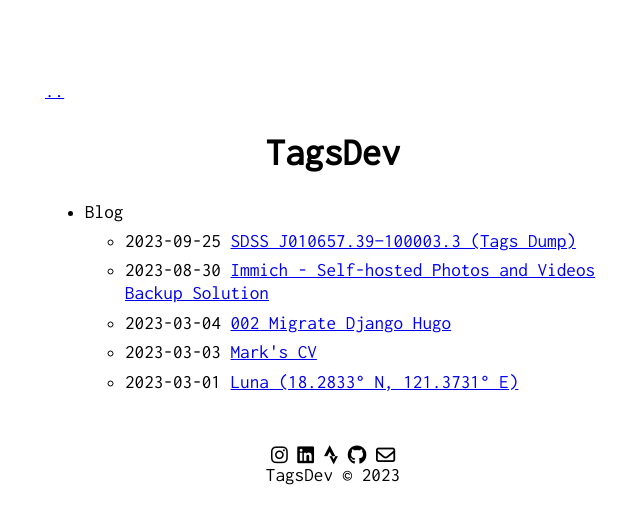
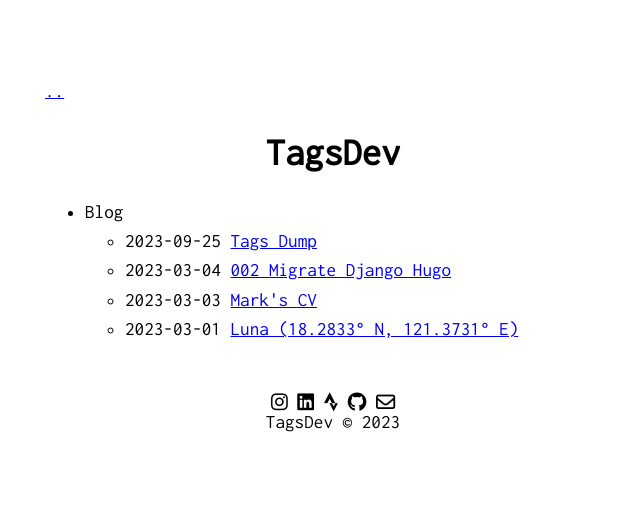
Before and after one commit to mcbtaguiad/web-tagsdev-jekyll, a Jekyll site: the page built from tagsdev/blog.md, in a window 1280 px wide. Shown: the top 524 px of the page, without its empty margins (307-947 px from the left). Built offline with Jekyll 4.4.1, drawn with Linux system fonts in a browser that asks for light colours; nearby versions of some CDN libraries.

```diff
--- a/compose.yaml
+++ b/compose.yaml
@@ -3,7 +3,7 @@ version: "3.9"
 services:
     app:
         container_name: web-tagsdev-jekyll
-        image: ghcr.io/mcbtaguiad/web-tagsdev-jekyll:v1.1.4
+        image: ghcr.io/mcbtaguiad/web-tagsdev-jekyll:v1.1.5
         build:
             context: .
             dockerfile: Dockerfile
--- a/kube/ingress-web.yaml
+++ b/kube/ingress-web.yaml
@@ -8,9 +8,10 @@ metadata:
     gethomepage.dev/group: Links
     gethomepage.dev/icon: https://raw.githubusercontent.com/mcbtaguiad/web-tagsdev-hugo/main/app/static/images/fa-tags-nobg.png
     gethomepage.dev/name: TagsDev
-    kubernetes.io/ingress.class: "nginx"
+    # kubernetes.io/ingress.class: "nginx"
     cert-manager.io/cluster-issuer: "letsencrypt-prod"
 spec:
+  ingressClassName: nginx
   tls:
   - hosts:
       - tagsdev.click
--- a/tagsdev/_posts/2023-08-30-immich.md
+++ /dev/null
@@ -1,16 +0,0 @@
----
-layout: post
-title: "Immich - Self-hosted Photos and Videos Backup Solution"
-date: 2023-08-30
-author: "Mark Taguiad"
-tags: ["life"]
-ShowToc: true
-TocOpen: false
-UseHugoToc: true
-weight: 2
-
-TocOpen: false
----
-
-> **Note:**
-> In progress . . .
--- a/tagsdev/_posts/2023-09-25-SDSS_J010657.39−100003.3.md
+++ b/tagsdev/_posts/2023-09-25-tags-dump.md
@@ -1,6 +1,6 @@
 ---
 layout: post
-title: "SDSS J010657.39−100003.3 (Tags Dump)"
+title: "Tags Dump"
 date: 2023-09-25
 author: "Mark Taguiad"
 tags: ["life"]
--- a/tagsdev/assets/js/index.js
+++ b/tagsdev/assets/js/index.js
@@ -21,7 +21,7 @@ document.querySelectorAll('.rocket-button').forEach(elem => {
         // elem.classList.remove('animated');
         setTimeout(function(){
           elem.classList.remove('animated');
-          window.open('https://jeremie.tagsdev.click/rocket');
+          window.open('https://moonlanding.tagsdev.click/');
         },3500);
         setTimeout(function(){
           elem.click()
```
Also changed, not shown: other parts of tagsdev/_posts/2023-09-25-tags-dump.md (+1 -4 lines).
